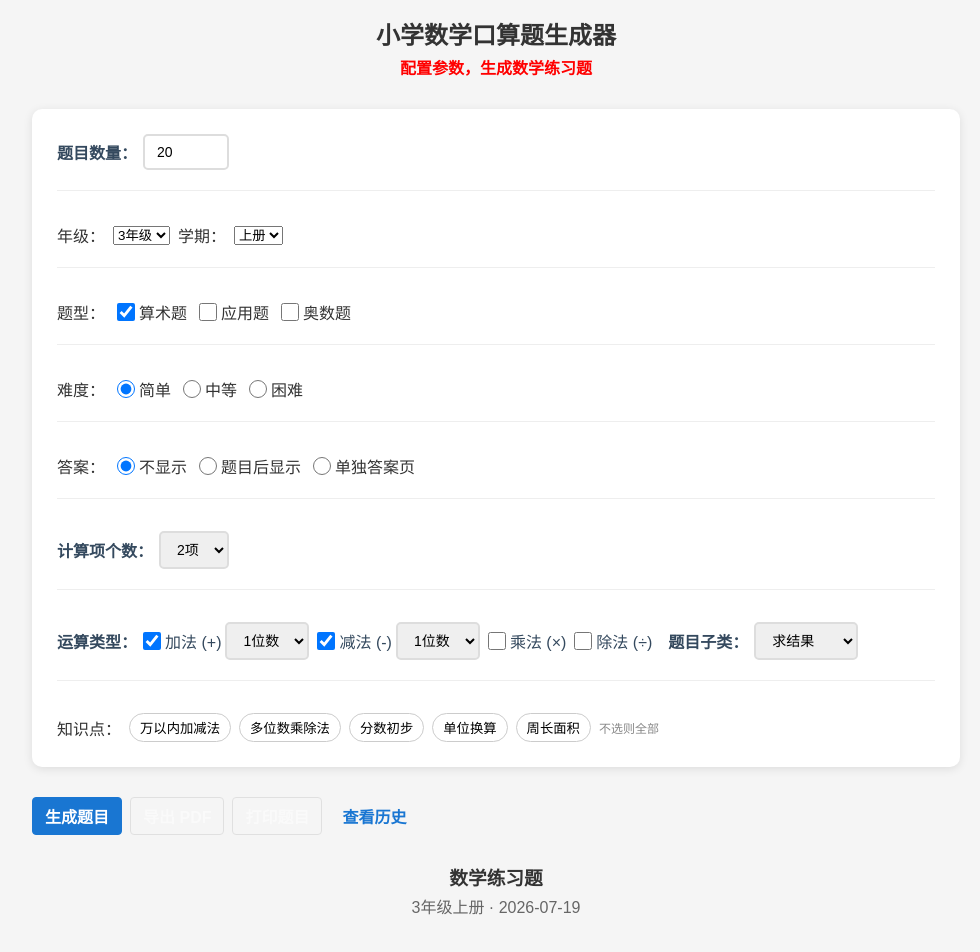
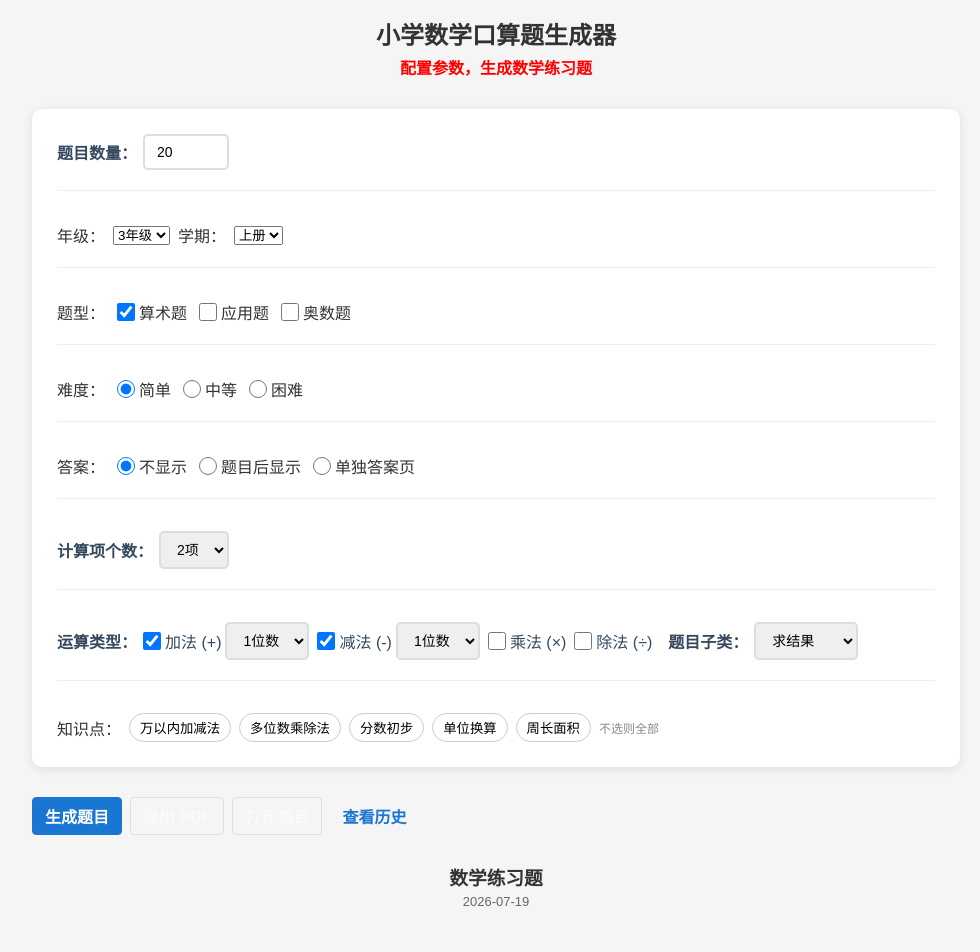
Before and after one commit to dllen/PrimarySchoolMathematicsGenerator, a Vue app: page / in a window 1280 px wide. Shown: the top 952 px of the page, without its empty margins (144-1124 px from the left). Built offline with nearby package versions, Linux system fonts and the light colour scheme.

Commit message:
feat(ui): worksheet header info-row (print-only) + iPad UA detection

```diff
--- a/src/App.vue
+++ b/src/App.vue
@@ -25,7 +25,12 @@
       <div ref="printRoot" class="print-root">
         <div class="worksheet-header">
           <h3>数学练习题</h3>
-          <p>{{ config.grade }}年级{{ config.semester }}册 · {{ today }}</p>
+          <div class="info-row print-only">
+            <span>{{ config.grade }}年级{{ config.semester }}册</span>
+            <span>姓名：_____________</span>
+            <span>得分：_____________</span>
+          </div>
+          <p class="date">{{ today }}</p>
         </div>
         <ProblemGrid
           :problems="problems"
@@ -107,8 +112,15 @@ export default {
     const pdf = usePdfExport();
     const printer = usePrint();
 
+    function detectMobile() {
+      const ua = navigator.userAgent;
+      if (/Mobi|Android|iPhone/i.test(ua)) return true;
+      if (navigator.maxTouchPoints > 1 && /Mac/.test(navigator.platform)) return true;
+      return false;
+    }
+
     onMounted(() => {
-      isMobile.value = /Mobi|Android|iPhone/i.test(navigator.userAgent);
+      isMobile.value = detectMobile();
       refreshHistory();
     });
 
@@ -205,4 +217,15 @@ export default {
 .worksheet-header { text-align: center; margin-bottom: 12px; }
 .worksheet-header h3 { margin: 0; }
 .worksheet-header p { color: #666; margin: 4px 0; }
+.worksheet-header .info-row {
+  display: none;
+  justify-content: space-between;
+  padding: 0 8px;
+  font-size: 14px;
+}
+.worksheet-header .date {
+  color: #666;
+  font-size: 13px;
+  margin: 4px 0;
+}
 </style>
```
